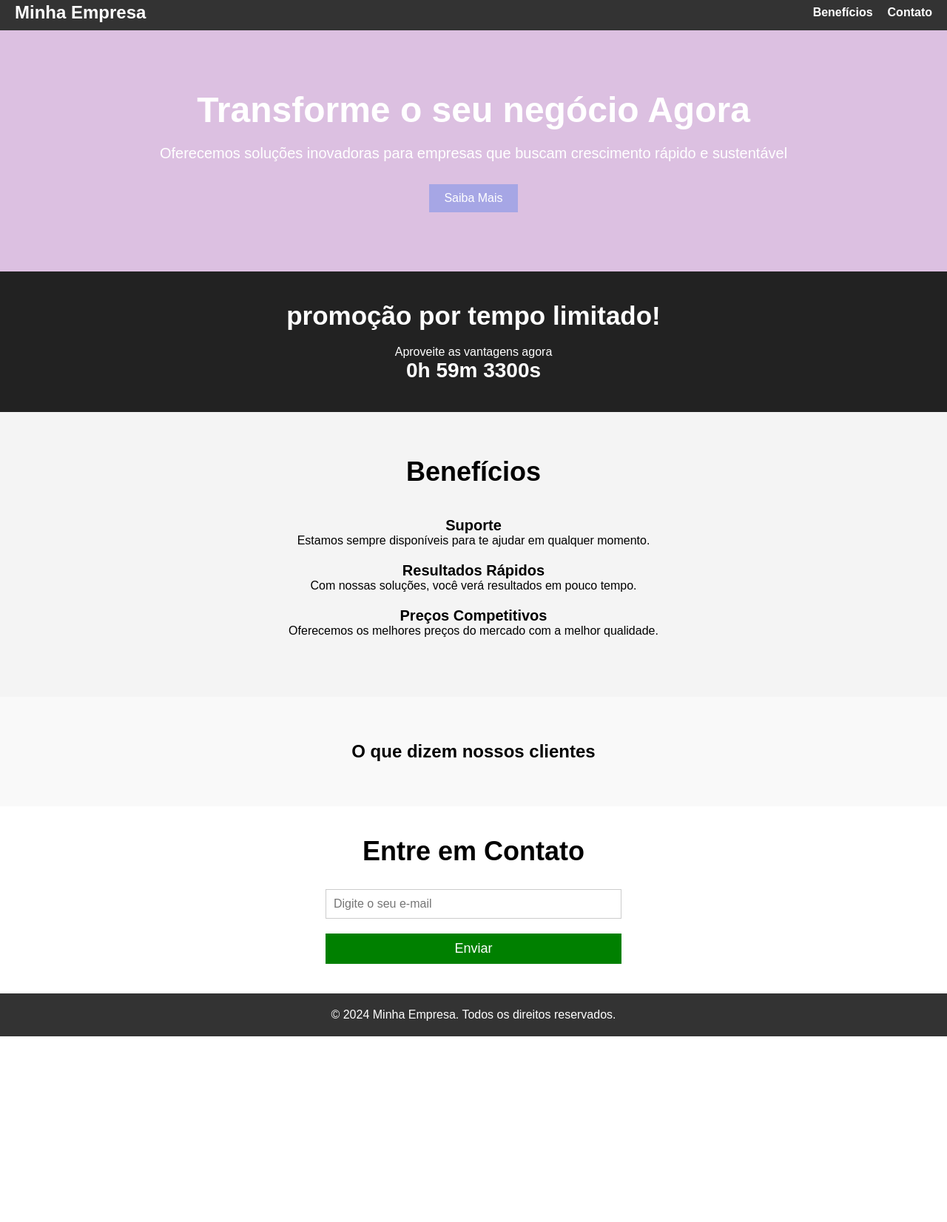
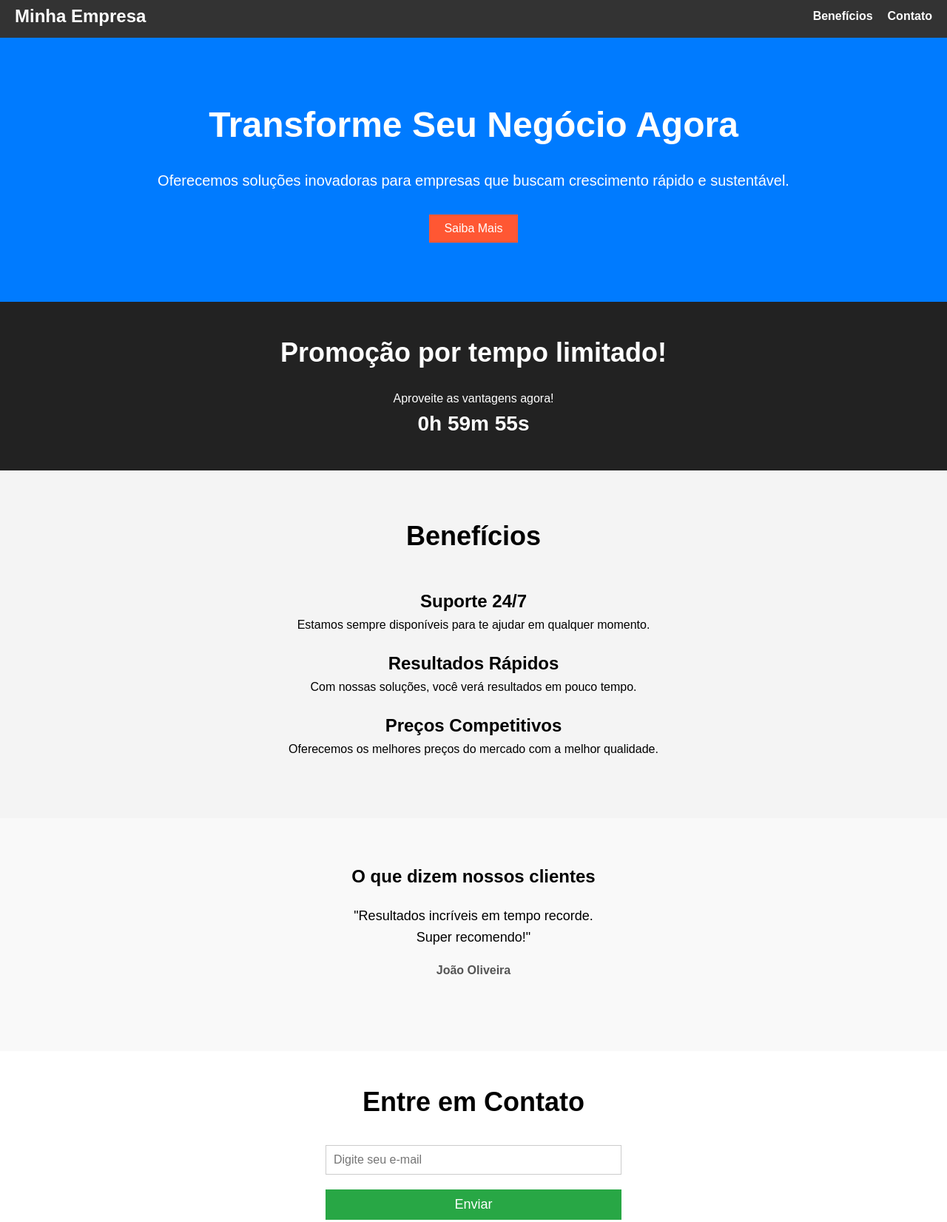
Before and after one commit to Brendagpb/site2, a plain HTML site: page index.html in a window 1280 px wide. Shown: the part 7-1659 px from the top of the page at 74% size. Before the commit the page ends 1408 px from the top, so only its background shows below. Drawn offline with Linux system fonts and the light colour scheme.

Commit message:
site2Exemplo

```diff
--- a/index.html
+++ b/index.html
@@ -3,77 +3,88 @@
 <head>
   <meta charset="UTF-8">
   <meta name="viewport" content="width=device-width, initial-scale=1.0">
+  <title>Landing Page Profissional</title>
   <link rel="stylesheet" href="style.css">
-  <title>Landing Page Profissional</title>
 </head>
 <body>
+
   <header>
     <nav>
       <div class="logo">
         <h1>Minha Empresa</h1>
       </div>
       <ul>
-        <li><a href="#beneficios">Benefícios</a></li>
+        <li><a href="#benefits">Benefícios</a></li>
         <li><a href="#contact">Contato</a></li>
       </ul>
     </nav>
   </header>
-  <div class="negocio">
-    <h1>Transforme o seu negócio Agora</h1>
-    <p>Oferecemos soluções inovadoras para empresas que buscam crescimento rápido e sustentável</p>
-    <button>Saiba Mais</button>
-  </div>
-  <div class="tempo">
-    <h2>promoção por tempo limitado!</h2>
-    <p>Aproveite as vantagens agora</p>
-    <div class="tempo-timer">
-      <p id="tempo"></p>
+
+  <section class="hero">
+    <h1>Transforme Seu Negócio Agora</h1>
+    <p>Oferecemos soluções inovadoras para empresas que buscam crescimento rápido e sustentável.</p>
+    <button onclick="scrollToForm()">Saiba Mais</button>
+  </section>
+
+  <section class="countdown">
+    <h2>Promoção por tempo limitado!</h2>
+    <p>Aproveite as vantagens agora!</p>
+    <div id="countdown-timer">
+      <p id="countdown"></p>
     </div>
-  </div>
-  <div id="benef" class="benef">
+  </section>
+
+
+  <section id="benefits" class="benefits">
     <h2>Benefícios</h2>
-    <div class="benef-item">
-      <h3>Suporte</h3>
+    <div class="benefit-item">
+      <h3>Suporte 24/7</h3>
       <p>Estamos sempre disponíveis para te ajudar em qualquer momento.</p>
     </div>
-    <div class="benef-item">
+    <div class="benefit-item">
       <h3>Resultados Rápidos</h3>
       <p>Com nossas soluções, você verá resultados em pouco tempo.</p>
     </div>
-    <div class="benef-item">
+    <div class="benefit-item">
       <h3>Preços Competitivos</h3>
       <p>Oferecemos os melhores preços do mercado com a melhor qualidade.</p>
     </div>
-  </div>
-  <div class="modais">
+  </section>
+
+  <section class="testimonials">
     <h2>O que dizem nossos clientes</h2>
     <div class="carousel">
-      <div class="modais-fadein">
+      <div class="testimonial fade-in">
         <p>"Ótima experiência! Melhor serviço que já utilizei."</p>
-        <p><strong>Boninho</strong></p>
+        <p><strong>Maria Silva</strong></p>
       </div>
-      <div class="modais-fadein">
-        <p>"Resultados incríveis em tempo recorde. Super recomendo!."</p>
-        <p><strong>Louro José</strong></p>
+      <div class="testimonial fade-in">
+        <p>"Resultados incríveis em tempo recorde. Super recomendo!"</p>
+        <p><strong>João Oliveira</strong></p>
       </div>
-      <div class="modais-fadein">
+      <div class="testimonial fade-in">
         <p>"Serviço de qualidade e com um atendimento impecável."</p>
-        <p><strong>Maria Braga</strong></p>
+        <p><strong>Ana Costa</strong></p>
       </div>
     </div>
-  </div>
-  <div id="contato" class="contato">
+  </section>
+
+
+  <section id="contact" class="contact-form">
     <h2>Entre em Contato</h2>
-    <form id="formulario">
-      <input type="text" id="email" placeholder="Digite o seu e-mail" required>
+    <form id="emailForm">
+      <input type="email" id="email" placeholder="Digite seu e-mail" required>
       <button type="submit">Enviar</button>
     </form>
-  </div>
-    <button id="scroll" class="scroll">Voltar ao topo</button>
-    <footer>
-      <p>&copy; 2024 Minha Empresa. Todos os direitos reservados.</p>
-    </footer>
+  </section>
 
-    <script src="script.js"></script>
+  <button id="scrollToTopBtn" class="scroll-to-top-btn">Voltar ao topo</button>
+
+
+  <footer>
+    <p>&copy; 2024 Minha Empresa. Todos os direitos reservados.</p>
+  </footer>
+
+  <script src="script.js"></script>
 </body>
 </html>
--- a/script.js
+++ b/script.js
@@ -1,38 +1,104 @@
-window.onscroll = function(){
-    const scroll = document.getElementById("scroll")
+// Função para rolar até o formulário de contato
+function scrollToForm() {
+    const formSection = document.getElementById('contact');
+    window.scrollTo({
+      top: formSection.offsetTop,
+      behavior: 'smooth'
+    });
+  }
 
-    if(document.body.scrollTop > 300 || document.documentElement.scrollTop > 300 )
-    {
-        scroll .style.display = "block";
+  // Validação e envio do formulário de e-mail
+  document.getElementById('emailForm').addEventListener('submit', function(event) {
+    event.preventDefault();
+
+    const email = document.getElementById('email').value;
+    if (email) {
+      alert('Obrigado por se inscrever! Entraremos em contato em breve.');
+      document.getElementById('email').value = ''; // Limpar o campo
+    } else {
+      alert('Por favor, insira um e-mail válido.');
     }
-    else{
-        scroll .style.display = "none"
+  });
+
+  // Animação de Fade-in ao rolar a página
+document.addEventListener('scroll', function() {
+    const elements = document.querySelectorAll('.fade-in');
+    const windowHeight = window.innerHeight;
+
+    elements.forEach(function(element) {
+      const elementTop = element.getBoundingClientRect().top;
+
+      if (elementTop <= windowHeight - 100) {
+        element.classList.add('visible');
+      }
+    });
+  });
+
+  // Inicialização para adicionar a classe fade-in aos elementos desejados
+  window.addEventListener('load', function() {
+    const fadeInElements = document.querySelectorAll('.fade-in');
+    fadeInElements.forEach(function(element) {
+      element.classList.add('fade-in');
+    });
+  });
+
+  // Função para iniciar a contagem regressiva
+function startCountdown() {
+    const endTime = new Date().getTime() + 3600 * 1000; // Contagem de 1 hora
+    const countdownElement = document.getElementById('countdown');
+
+    const interval = setInterval(function() {
+      const now = new Date().getTime();
+      const timeRemaining = endTime - now;
+
+      if (timeRemaining <= 0) {
+        clearInterval(interval);
+        countdownElement.innerHTML = "A promoção acabou!";
+      } else {
+        const hours = Math.floor(timeRemaining / (1000 * 60 * 60));
+        const minutes = Math.floor((timeRemaining % (1000 * 60 * 60)) / (1000 * 60));
+        const seconds = Math.floor((timeRemaining % (1000 * 60)) / 1000);
+
+        countdownElement.innerHTML = `${hours}h ${minutes}m ${seconds}s`;
+      }
+    }, 1000);
+  }
+
+  // Iniciar a contagem regressiva quando a página carregar
+  window.addEventListener('load', startCountdown);
+
+  let currentTestimonial = 0;
+
+function showTestimonials() {
+  const testimonials = document.querySelectorAll('.testimonial');
+  testimonials.forEach((testimonial, index) => {
+    testimonial.style.display = (index === currentTestimonial) ? 'block' : 'none';
+  });
+
+  currentTestimonial = (currentTestimonial + 1) % testimonials.length;
+}
+
+window.addEventListener('load', function() {
+  showTestimonials();
+  setInterval(showTestimonials, 3000); // Troca a cada 3 segundos
+});
+
+// Mostrar o botão de rolar para o topo quando o usuário rolar a página
+window.onscroll = function() {
+    const scrollToTopBtn = document.getElementById("scrollToTopBtn");
+
+    // Verifica a posição de rolagem
+    if (document.body.scrollTop > 300 || document.documentElement.scrollTop > 300) {
+      scrollToTopBtn.style.display = "block"; // Exibe o botão
+    } else {
+      scrollToTopBtn.style.display = "none"; // Esconde o botão
     }
-};
-document.getElementById("scroll").addEventListener("click", function(){
+  };
+
+  // Função para rolar suavemente até o topo
+  document.getElementById("scrollToTopBtn").addEventListener("click", function() {
     window.scrollTo({
-        top: 0,
-        behavior: "smooth"
+      top: 0,
+      behavior: "smooth"
     });
-});
-function start(){
-    const fimHora = new Date().getTime() + 3600 * 1000;
-    const horaElemento = document.getElementById('tempo');
-
-    const interval = setInterval(function(){
-        const now = new Date().getTime();
-        const timeRegresso = fimHora - now;
-        if(timeRegresso <= 0){
-            clearInterval(interval);
-            horaElemento.innerHTML = "A promoção acabou!"
-        }
-        else{
-            const hora = Math.floor(timeRegresso / (1000 * 60 * 60));
-            const minutos = Math.floor((timeRegresso % (1000 * 60 * 60)) / (1000 * 60));
-            const segundos = Math.floor((timeRegresso % (1000 * 60)) / 1000 * 60);
-
-            horaElemento.innerHTML = `${hora}h ${minutos}m ${segundos}s`;
-        }
-    }, 1000);
-}
-window.addEventListener('load', start);
+  });
--- a/style.css
+++ b/style.css
@@ -1,150 +1,208 @@
-*{
+* {
     margin: 0;
     padding: 0;
     box-sizing: border-box;
   }
-body{
-    font-family: Arial, Helvetica, sans-serif;
+
+  body {
+    font-family: Arial, sans-serif;
+    line-height: 1.6;
   }
-header{
+
+  header {
     background-color: #333;
     color: white;
     padding: 10px 0;
   }
-header nav{
+
+  header nav {
     display: flex;
     justify-content: space-between;
     align-items: center;
     padding: 0 20px;
   }
-header .logo h1{
+
+  header .logo h1 {
     font-size: 24px;
   }
-header ul{
+
+  header ul {
     list-style: none;
     display: flex;
   }
-header ul li{
+
+  header ul li {
     margin-left: 20px;
   }
-header ul li a{
+
+  header ul li a {
     color: white;
     text-decoration: none;
     font-weight: bold;
   }
-.negocio{
-    background-color: #dcc0e1;
+
+  .hero {
+    background-color: #007bff;
     color: white;
     text-align: center;
     padding: 80px 20px;
   }
-.negocio h1{
+
+  .hero h1 {
     font-size: 48px;
   }
-.negocio p{
+
+  .hero p {
     font-size: 20px;
     margin-top: 20px;
   }
-.negocio button{
+
+  .hero button {
     padding: 10px 20px;
     font-size: 16px;
     margin-top: 30px;
-    background-color: rgb(166, 166, 229);
+    background-color: #ff5733;
     border: none;
     color: white;
     cursor: pointer;
   }
-.tempo{
-    text-align: center;
-    padding: 40px 20px;
-    background-color: #222;
-    color: white;
+
+  .hero button:hover {
+    background-color: #c13c1e;
   }
-.tempo h2{
-    font-size: 35px;
-    margin-bottom: 20px;
-}
-.tempo-timer{
-    font-size: 28px;
-    font-weight: bold;
-}
-.benef{
+
+  .benefits {
     text-align: center;
     padding: 60px 20px;
     background-color: #f4f4f4;
   }
-.benef h2{
+
+  .benefits h2 {
     font-size: 36px;
     margin-bottom: 40px;
   }
-.benef-item{
+
+  .benefit-item {
     margin-bottom: 20px;
   }
-.benef-item h3{
-    font-size: 20px;
+
+  .benefit-item h3 {
+    font-size: 24px;
   }
-.modais{
-    text-align: center;
-    padding: 60px 20px;
-    background-color: #f9f9f9;
-}
-.carousel{
-    display: flex;
-    justify-content: center;
-    overflow: hidden;
-}
-.modais-fadein{
-    display: none;
-    padding: 20px;
-    max-width: 400px;
-    text-align: center;
-}
-.modais-fadein p{
-    font-size: 16px;
-    color: #555;
-}
-.contato{
+
+  .contact-form {
     text-align: center;
     padding: 40px 20px;
   }
-.contato h2{
+
+  .contact-form h2 {
     font-size: 36px;
     margin-bottom: 30px;
   }
-#formulario{
+
+  .contact-form form {
     display: inline-block;
     max-width: 400px;
     width: 100%;
   }
-.contato input{
+
+  .contact-form input {
     width: 100%;
     padding: 10px;
     margin-bottom: 20px;
     border: 1px solid #ccc;
     font-size: 16px;
   }
-.contato button{
+
+  .contact-form button {
     width: 100%;
     padding: 10px;
-    background-color: green;
+    background-color: #28a745;
     border: none;
     color: white;
     font-size: 18px;
   }
-.scroll{
+
+  .contact-form button:hover {
+    background-color: #218838;
+  }
+
+  /* Classe para a animação de fade-in */
+.fade-in {
+    opacity: 0;
+    transition: opacity 1s ease-out;
+  }
+
+  .fade-in.visible {
+    opacity: 1;
+  }
+  .countdown {
+    text-align: center;
+    padding: 40px 20px;
+    background-color: #222;
+    color: white;
+  }
+
+  .countdown h2 {
+    font-size: 36px;
+    margin-bottom: 20px;
+  }
+
+  #countdown-timer {
+    font-size: 28px;
+    font-weight: bold;
+  }
+  .testimonials {
+    text-align: center;
+    padding: 60px 20px;
+    background-color: #f9f9f9;
+  }
+
+  .carousel {
+    display: flex;
+    justify-content: center;
+    overflow: hidden;
+  }
+
+  .testimonial {
+    display: none;
+    padding: 20px;
+    max-width: 400px;
+    text-align: center;
+  }
+
+  .testimonial p {
+    font-size: 18px;
+    margin-bottom: 15px;
+  }
+
+  .testimonial strong {
+    font-size: 16px;
+    color: #555;
+  }
+
+  /* Estilo para o botão de rolar para o topo */
+.scroll-to-top-btn {
     position: fixed;
     bottom: 20px;
     right: 20px;
-    background-color: aquamarine;
+    background-color: #007bff;
     color: white;
     border: none;
     padding: 10px 20px;
     font-size: 16px;
     border-radius: 5px;
     cursor: pointer;
-    display: none;
+    display: none; /* Inicialmente escondido */
+    z-index: 1000;
   }
-footer{
+
+  .scroll-to-top-btn:hover {
+    background-color: #0056b3;
+  }
+
+
+  footer {
     background-color: #333;
     color: white;
     text-align: center;
```
Lines whose indentation alone changed are shown as unchanged.
